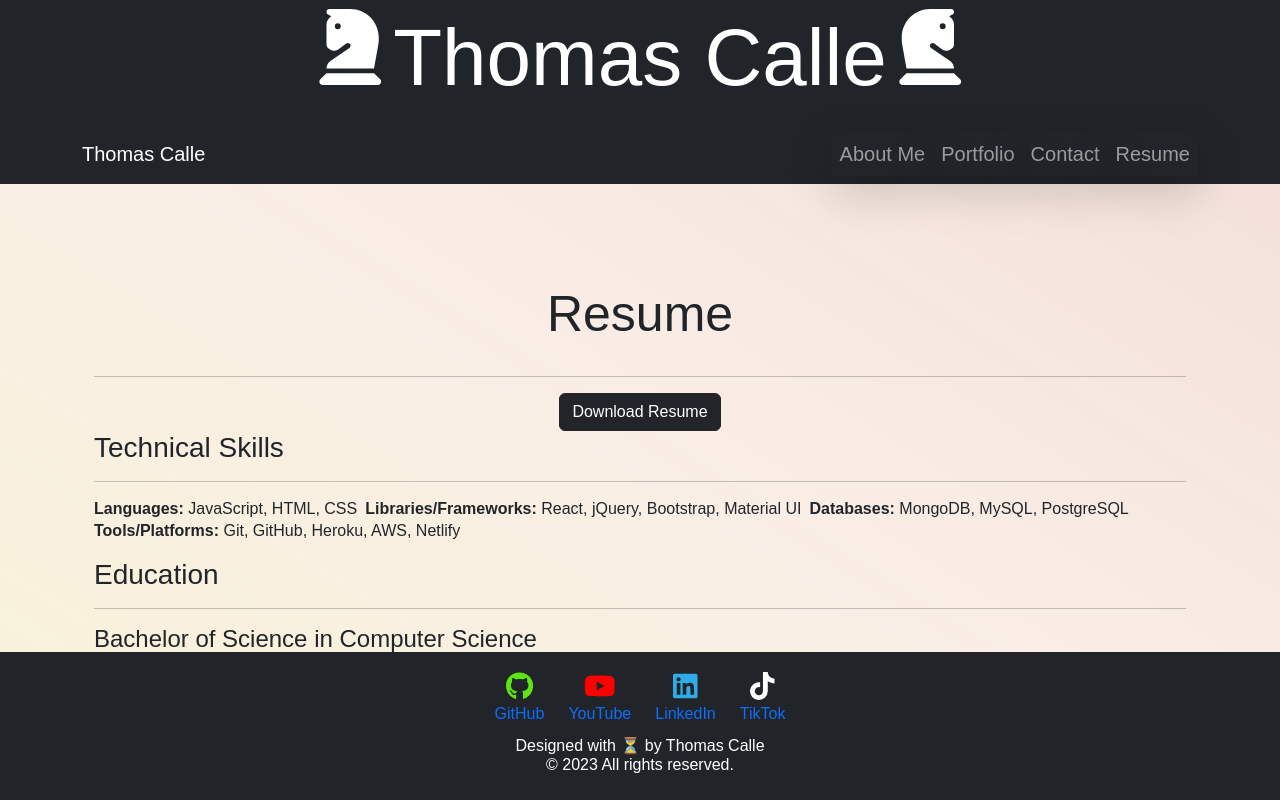
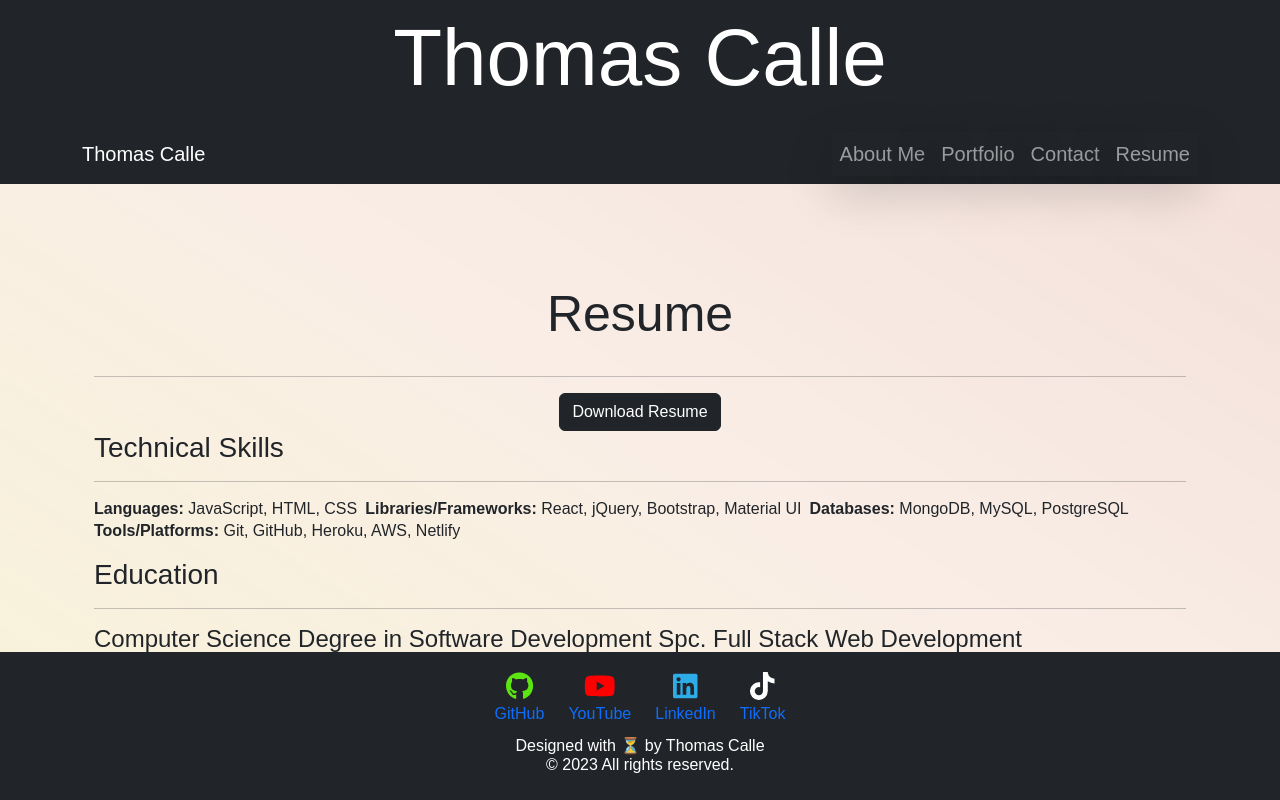
Before and after one commit to ThomasCalle/7homas7he7ank-React-Portfolio, a React (Create React App) app: page /7homas7he7ank-React-Portfolio/resume in a window 1280 px wide. Shown: the top 800 px of the page. Built offline with nearby package versions, Linux system fonts and the light colour scheme; the HTML template or start-up script is replaced by a standard one.

Commit message:
updated footer, header, resume

```diff
--- a/src/components/Footer.js
+++ b/src/components/Footer.js
@@ -13,7 +13,7 @@ const socials = [
   },
   {
     name: "YouTube",
-    url: "https://www.youtube.com/@thoscalle4104",
+    url: "https://youtube.com/playlist?list=PLEtXru6ajuny6_PWo8rycRz7L8OPLpV3_&si=HCRJUr1pXSHm3t3T",
     icon: faYoutube,
     color: "#FF0000",
   },
--- a/src/components/Header.js
+++ b/src/components/Header.js
@@ -15,12 +15,12 @@ function Header() {
         <Row className="justify-content-center text-center mb-0">
           <Col className="pb-0">
             <h1 className="text-white" style={{ fontSize: "70px" }}>
-              <FontAwesomeIcon
+              {/* <FontAwesomeIcon
                 icon={faChessKnight}
                 className="fa-knight"
                 size="xl"
                 style={{ color: "#white" }}
-              />
+              /> */}
               <Link
                 to="/7homas7he7ank-react-portfolio/"
                 className="text-white text-decoration-none"
@@ -28,13 +28,13 @@ function Header() {
               >
                 Thomas Calle
               </Link>
-              <FontAwesomeIcon
+              {/* <FontAwesomeIcon
                 icon={faChessKnight}
                 flip="horizontal"
                 className="fa-knight"
                 size="xl"
                 style={{ color: "#white" }}
-              />
+              /> */}
             </h1>
           </Col>
         </Row>
--- a/src/components/Resume.js
+++ b/src/components/Resume.js
@@ -45,14 +45,12 @@ function Resume() {
             <h3>Education</h3>
             <hr className="star-secondary" />
             <div className="resume-item">
-              <h4>Bachelor of Science in Computer Science</h4>
-              <h5>University of Toronto, 2020-2024</h5>
-              <p>
-                Lorem ipsum dolor sit amet, consectetur adipiscing elit. Integer
-                cursus bibendum magna, vitae dapibus felis ultricies ut. Sed ac
-                odio eget est convallis ullamcorper. Duis bibendum vestibulum
-                risus, non convallis odio aliquam eu.
-              </p>
+              <h4>Computer Science Degree in Software Development Spc. Full Stack Web Development</h4>
+              <h5>University of Toronto April 2023</h5>
+              <ul>
+              <li>Graduated top of class (4.0 GPA)</li>
+              <li>Relevant Curriculum: HTML5, CSS3, JavaScript, Git, GitHub, MongoDB, Express.js, React.js, Node.js, Front-end, Back-end, Full Stack, MERN Stack, DOM, MVC, ORM, CLI, PWA’s, OOP, jQuery, Bootstrap, API, SQL, MySQL, GraphQL, SWE, SDLC, Agile Methodology (SCRUM & Kanban), UI/UX Design, Principles, Wireframe, Responsive Web Design & Web Accessibility.</li>
+              </ul>
             </div>
           </Col>
         </Row>
```
